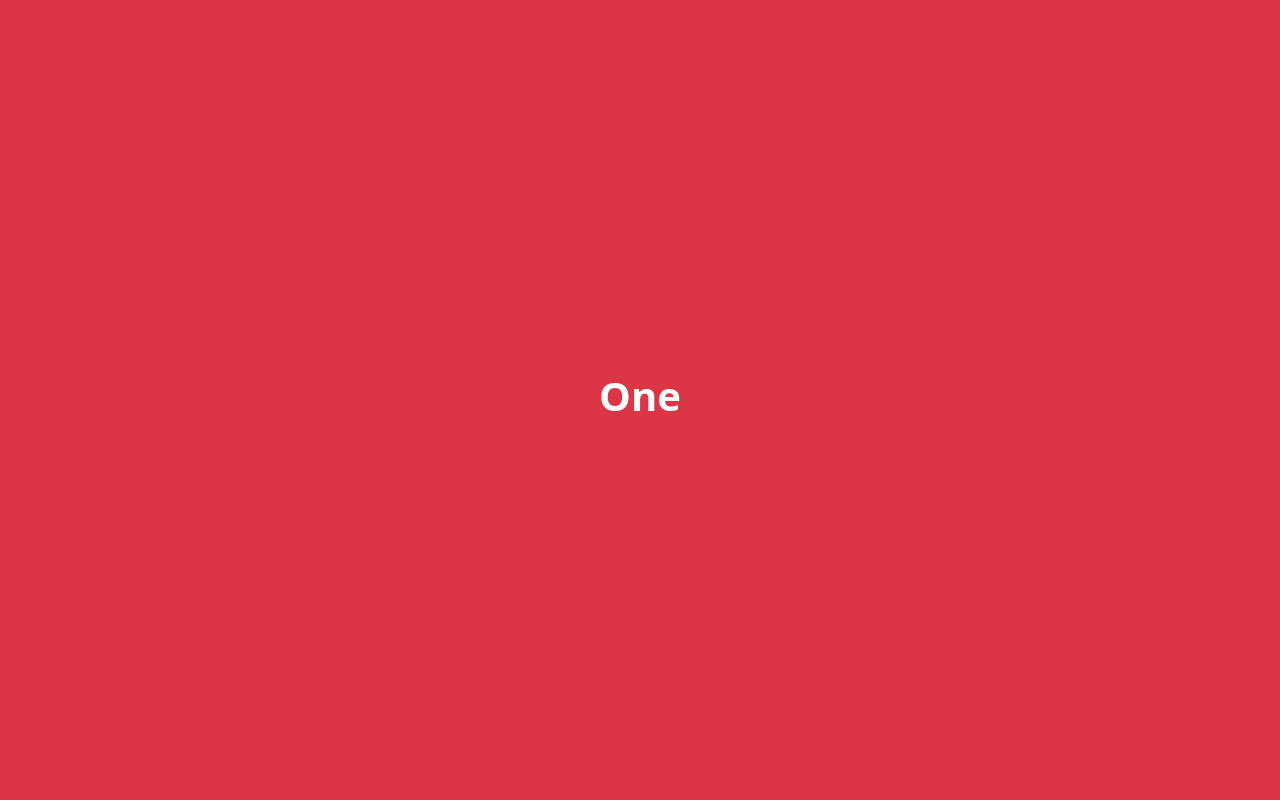
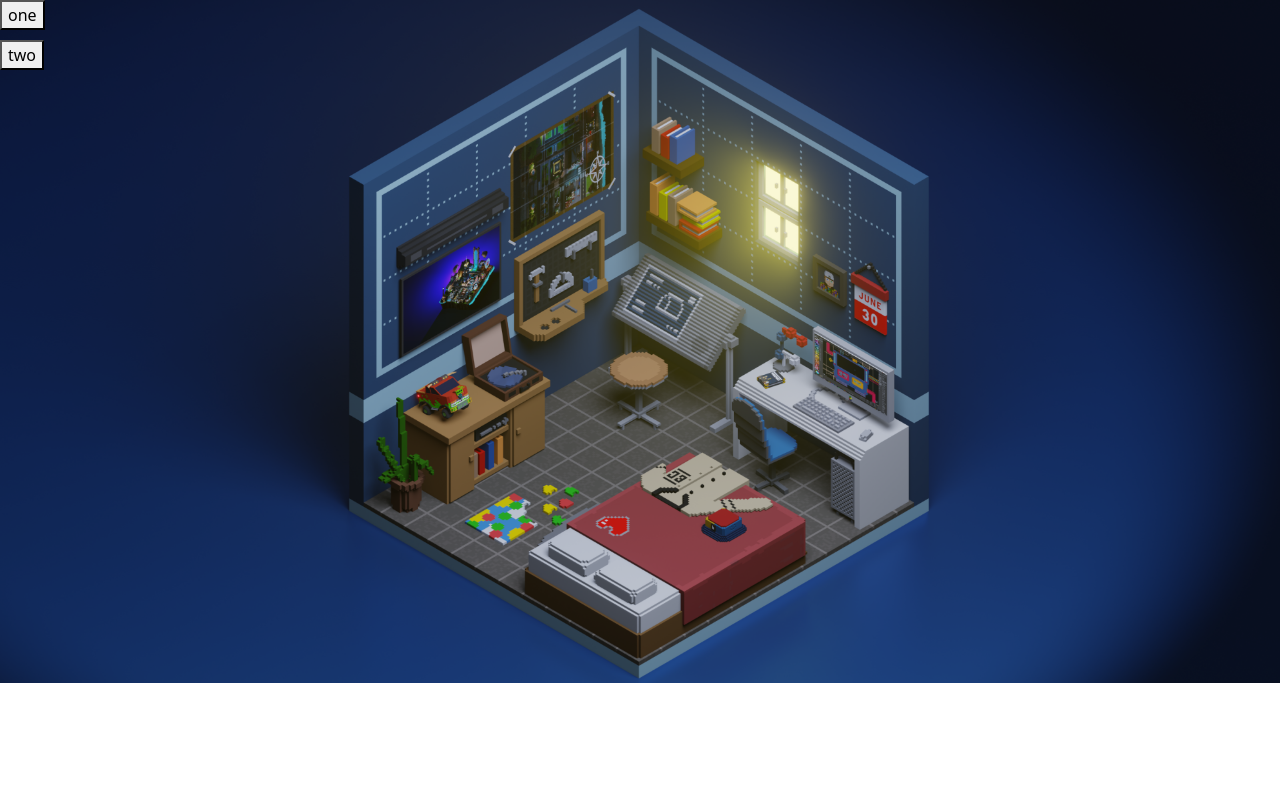
Before and after one commit to neharadialcode/animation-next, a Next.js app: page / in a window 1280 px wide. Shown: the top 800 px of the page. Built offline with nearby package versions, Linux system fonts and the light colour scheme.

Commit message:
try to add smothness

```diff
--- /dev/null
+++ b/component/ZoomAnimation.jsx
@@ -0,0 +1,68 @@
+import React from "react";
+import { useState } from "react";
+
+const ZoomAnimation = () => {
+  const [img1, setImg1] = useState(false);
+  const [img2, setImg2] = useState(false);
+  return (
+    <div className="overflow-hidden">
+      <button className="btn_one" onClick={() => setImg1(!img1)}>
+        one
+      </button>
+      <button className="btn_two" onClick={() => setImg2(!img2)}>
+        two
+      </button>
+      <div className="position-relative">
+        <div className="container ">
+          <div className="row justify-content-center  section_1 vh-100">
+            <div className="col-12 d-flex flex-column justify-content-center target py-4 ">
+              <div className={`${img1 ? "text_1_visible" : "text_1"}`}>
+                <div className="row">
+                  <div className="col-4">
+                    <h1 className="text-white">hello</h1>
+                  </div>
+                  <div className="col-8">
+                    <h2 className="text-white">
+                      Lorem, ipsum dolor sit amet consectetur adipisicing elit.
+                      Temporibus expedita perferendis ad eos et eveniet
+                      provident voluptas, libero ullam quo nisi vitae fugit fuga
+                      sit eum architecto iusto voluptatibus quisquam.
+                    </h2>
+                  </div>
+                </div>
+              </div>
+              <div className={` ${img2 ? "text_2_visible" : "text_2"}`}>
+                <div className="row">
+                  <div className="col-4">
+                    <h1 className="text-white">hello</h1>
+                  </div>
+                  <div className="col-8">
+                    <h2 className="text-white">
+                      Lorem, ipsum dolor sit amet consectetur adipisicing elit.
+                      Temporibus expedita perferendis ad eos et eveniet
+                      provident voluptas, libero ullam quo nisi vitae fugit fuga
+                      sit eum architecto iusto voluptatibus quisquam.
+                    </h2>
+                  </div>
+                </div>
+              </div>
+              <div
+                className={`image_conatinerr mx-auto transition ${
+                  img1 ? "scale_img_one" : img2 ? "scale_img_two" : ""
+                }`}
+              >
+                <img
+                  className="w-100  positoin-absolute img_five"
+                  src="/img/Blueprint.png"
+                  alt="team"
+                />
+              </div>
+            </div>
+          </div>
+        </div>
+      </div>
+    </div>
+  );
+};
+
+export default ZoomAnimation;
--- a/pages/index.js
+++ b/pages/index.js
@@ -2,6 +2,7 @@ import "bootstrap/dist/css/bootstrap.min.css";
 import Head from "next/head";
 import Animation from "../component/Animation";
 import NewAnimation from "../component/NewAnimation";
+import ZoomAnimation from "../component/ZoomAnimation";
 import styles from "../styles/Home.module.css";
 
 export default function Home() {
@@ -15,7 +16,8 @@ export default function Home() {
         </Head>
         {/* <TextOne /> */}
         {/* <Animation /> */}
-        <NewAnimation />
+        {/* <NewAnimation /> */}
+        <ZoomAnimation />
       </div>
     </>
   );
--- a/styles/globals.css
+++ b/styles/globals.css
@@ -51,3 +51,51 @@ a {
   width: 100%;
   z-index: 1;
 } */
+.image_conatinerr {
+  position: absolute;
+  top: 0;
+  left: 0;
+  width: 100%;
+}
+
+.scale_img_one {
+  transform: scale(3);
+  left: 250px;
+  top: 100px;
+}
+.scale_img_two {
+  transform: scale(2);
+  left: 200px;
+  top: -100px;
+}
+.transition {
+  transition: all 0.3s ease-in-out;
+}
+.btn_one {
+  position: absolute;
+  top: 0;
+  left: 0;
+  z-index: 1;
+}
+.btn_two {
+  position: absolute;
+  top: 40px;
+  left: 0;
+  z-index: 1;
+}
+.text_1,
+.text_2 {
+  visibility: hidden;
+  height: 0;
+  width: 0;
+  opacity: 0;
+  z-index: -1;
+}
+.text_1_visible,
+.text_2_visible {
+  visibility: visible;
+  height: auto;
+  width: auto;
+  opacity: 1;
+  z-index: 1;
+}
```
Also changed, not shown: public/img/Blueprint.png (added).
